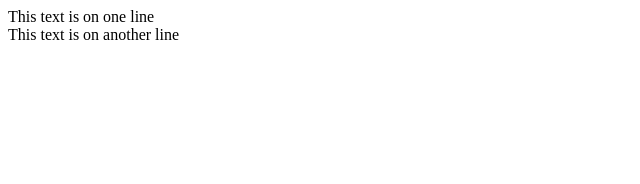
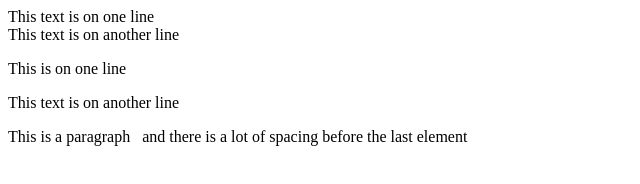
Before and after one commit to m4n5zu/HTML, a plain HTML site: page linebreak.html in a window 1280 px wide. Shown: the whole page, without its empty margins (0-640 px from the left). Drawn offline with Linux system fonts and the light colour scheme.

Commit message:
dodanie zmian

```diff
--- a/linebreak.html
+++ b/linebreak.html
@@ -8,5 +8,11 @@
 		This text is on one line
 		<br>
 		This text is on another line
-	</body>
+
+		<p> This is on one line </p>
+		<p> This text is on another line</p>
+
+		<p> This is a paragraph &nbsp; and there is a lot of
+
+		spacing before the last element</p>
 </html>
```
